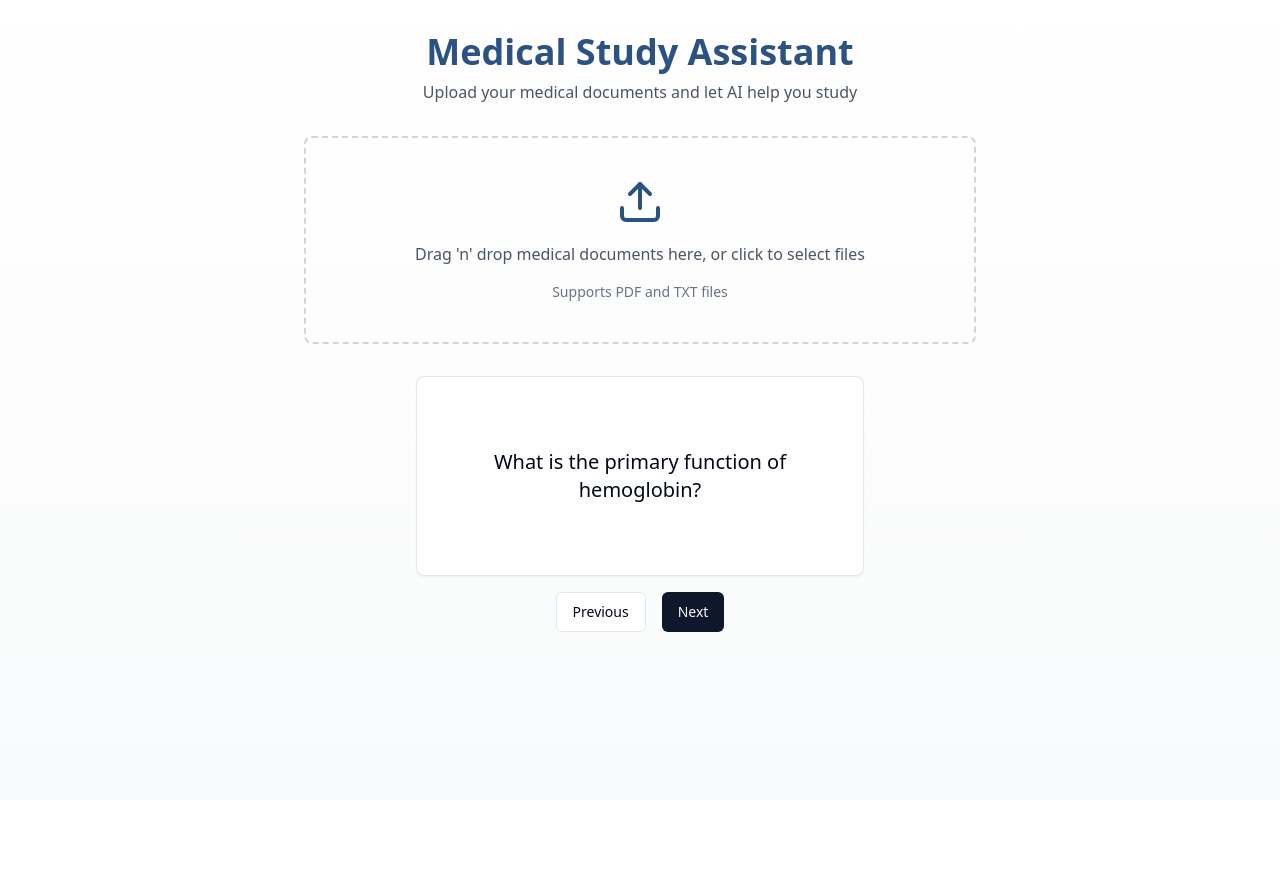
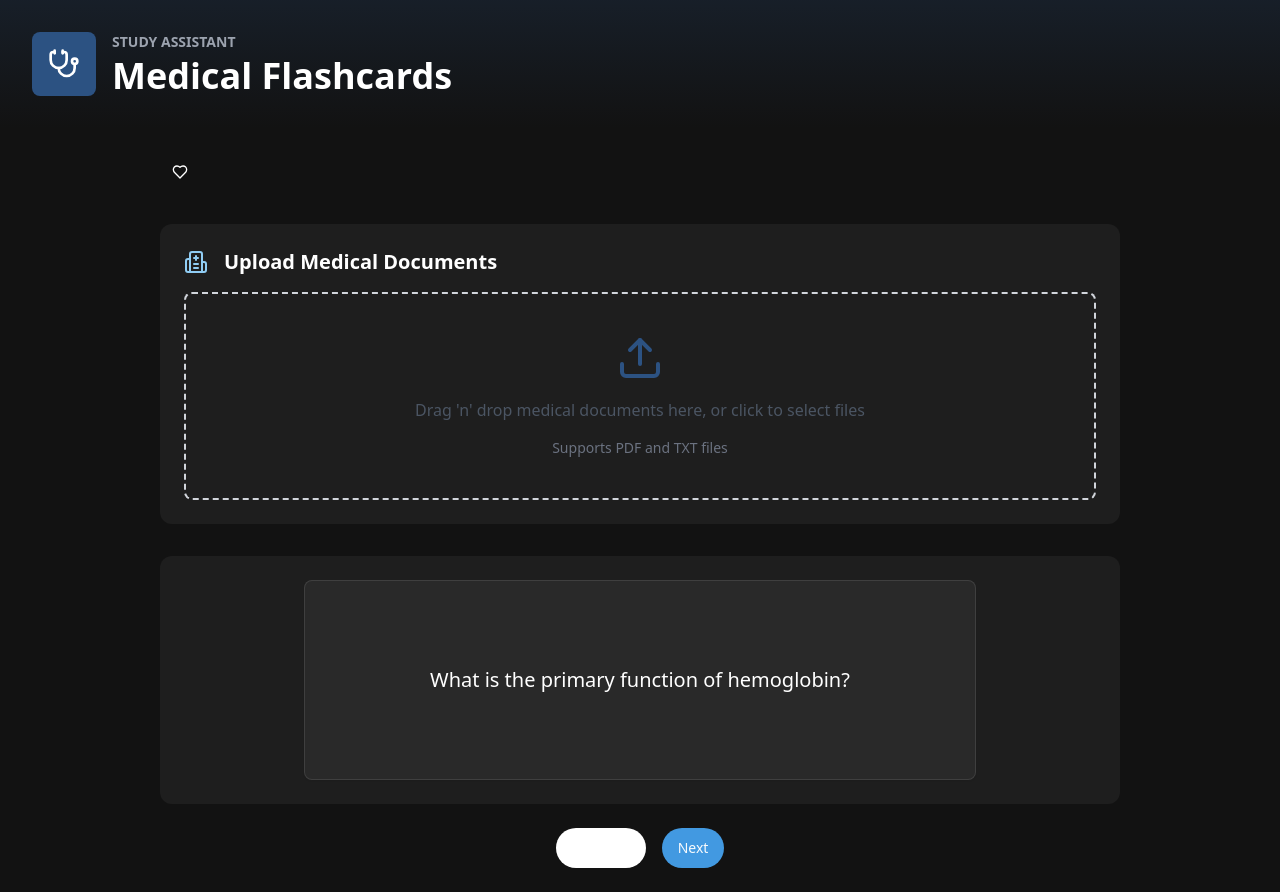
Before and after one commit to VespianRex/cardgenius, a React (Vite) app: page / in a window 1280 px wide. Both pictures are taken after a click on the button "Generate Flashcards". Before the commit the page ends 800 px from the top, so only its background shows below. Built offline with nearby package versions, Linux system fonts and the light colour scheme.

Commit message:
Update UI to Spotify Design
Revamp the user interface to adopt the Spotify design template while maintaining the medical theme.
[skip gpt_engineer]

```diff
--- a/src/components/Flashcard.tsx
+++ b/src/components/Flashcard.tsx
@@ -10,16 +10,16 @@ export const Flashcard = ({ front, back }: FlashcardProps) => {
   const [isFlipped, setIsFlipped] = useState(false);
 
   return (
-    <div className="perspective-1000 w-full max-w-md mx-auto">
+    <div className="perspective-1000 w-full max-w-2xl mx-auto">
       <Card
-        className={`p-6 cursor-pointer transition-all duration-500 transform
+        className={`p-8 cursor-pointer transition-all duration-500 transform bg-white/5 border-white/10 hover:bg-white/10
           ${isFlipped ? 'rotate-y-180' : ''} min-h-[200px] flex items-center justify-center`}
         onClick={() => setIsFlipped(!isFlipped)}
       >
-        <div className={`text-xl text-center ${isFlipped ? 'hidden' : ''}`}>
+        <div className={`text-xl text-center text-white ${isFlipped ? 'hidden' : ''}`}>
           {front}
         </div>
-        <div className={`text-xl text-center ${isFlipped ? '' : 'hidden'}`}>
+        <div className={`text-xl text-center text-white ${isFlipped ? '' : 'hidden'}`}>
           {back}
         </div>
       </Card>
--- a/src/pages/Index.tsx
+++ b/src/pages/Index.tsx
@@ -2,46 +2,84 @@ import { FileUpload } from "@/components/FileUpload";
 import { Flashcard } from "@/components/Flashcard";
 import { Button } from "@/components/ui/button";
 import { useState } from "react";
+import { Heart, Stethoscope, Hospital } from "lucide-react";
 
 const Index = () => {
   const [showFlashcards, setShowFlashcards] = useState(false);
 
   return (
-    <div className="min-h-screen bg-gradient-to-b from-white to-gray-50">
-      <div className="container py-8">
-        <h1 className="text-4xl font-bold text-center text-medical-primary mb-2">
-          Medical Study Assistant
-        </h1>
-        <p className="text-center text-gray-600 mb-8">
-          Upload your medical documents and let AI help you study
-        </p>
+    <div className="min-h-screen bg-[#121212] text-white">
+      {/* Spotify-style header */}
+      <header className="bg-gradient-to-b from-medical-primary/20 to-[#121212] p-8">
+        <div className="flex items-center gap-4">
+          <div className="p-4 bg-medical-primary rounded-lg">
+            <Stethoscope className="w-8 h-8 text-white" />
+          </div>
+          <div>
+            <h2 className="text-sm font-bold uppercase text-gray-400">Study Assistant</h2>
+            <h1 className="text-4xl font-bold mt-1">Medical Flashcards</h1>
+          </div>
+        </div>
+      </header>
 
-        <div className="max-w-2xl mx-auto space-y-8">
-          <FileUpload />
-
-          {showFlashcards && (
-            <div className="animate-fade-in space-y-4">
-              <Flashcard
-                front="What is the primary function of hemoglobin?"
-                back="To transport oxygen throughout the body by binding to oxygen molecules in the lungs and releasing them in tissues."
-              />
-              <div className="flex justify-center gap-4">
-                <Button variant="outline">Previous</Button>
-                <Button>Next</Button>
-              </div>
-            </div>
-          )}
-
+      <main className="max-w-5xl mx-auto px-8 py-6">
+        {/* Action buttons row */}
+        <div className="flex items-center gap-4 mb-8">
           {!showFlashcards && (
             <Button
-              className="w-full"
               onClick={() => setShowFlashcards(true)}
+              className="bg-medical-secondary hover:bg-medical-secondary/90 text-white rounded-full px-8 py-6"
             >
               Generate Flashcards
             </Button>
           )}
+          <Button
+            variant="ghost"
+            size="icon"
+            className="rounded-full hover:bg-white/10"
+          >
+            <Heart className="w-6 h-6" />
+          </Button>
         </div>
-      </div>
+
+        {/* Main content */}
+        <div className="space-y-8">
+          {/* Upload section */}
+          <div className="bg-white/5 rounded-xl p-6 hover:bg-white/10 transition-colors">
+            <div className="flex items-center gap-4 mb-4">
+              <Hospital className="w-6 h-6 text-medical-accent" />
+              <h2 className="text-xl font-bold">Upload Medical Documents</h2>
+            </div>
+            <FileUpload />
+          </div>
+
+          {/* Flashcards section */}
+          {showFlashcards && (
+            <div className="animate-fade-in space-y-6">
+              <div className="bg-white/5 rounded-xl p-6">
+                <Flashcard
+                  front="What is the primary function of hemoglobin?"
+                  back="To transport oxygen throughout the body by binding to oxygen molecules in the lungs and releasing them in tissues."
+                />
+              </div>
+
+              <div className="flex justify-center gap-4">
+                <Button
+                  variant="outline"
+                  className="rounded-full border-white/10 hover:bg-white/10 hover:border-white/20"
+                >
+                  Previous
+                </Button>
+                <Button
+                  className="rounded-full bg-medical-secondary hover:bg-medical-secondary/90"
+                >
+                  Next
+                </Button>
+              </div>
+            </div>
+          )}
+        </div>
+      </main>
     </div>
   );
 };
```
